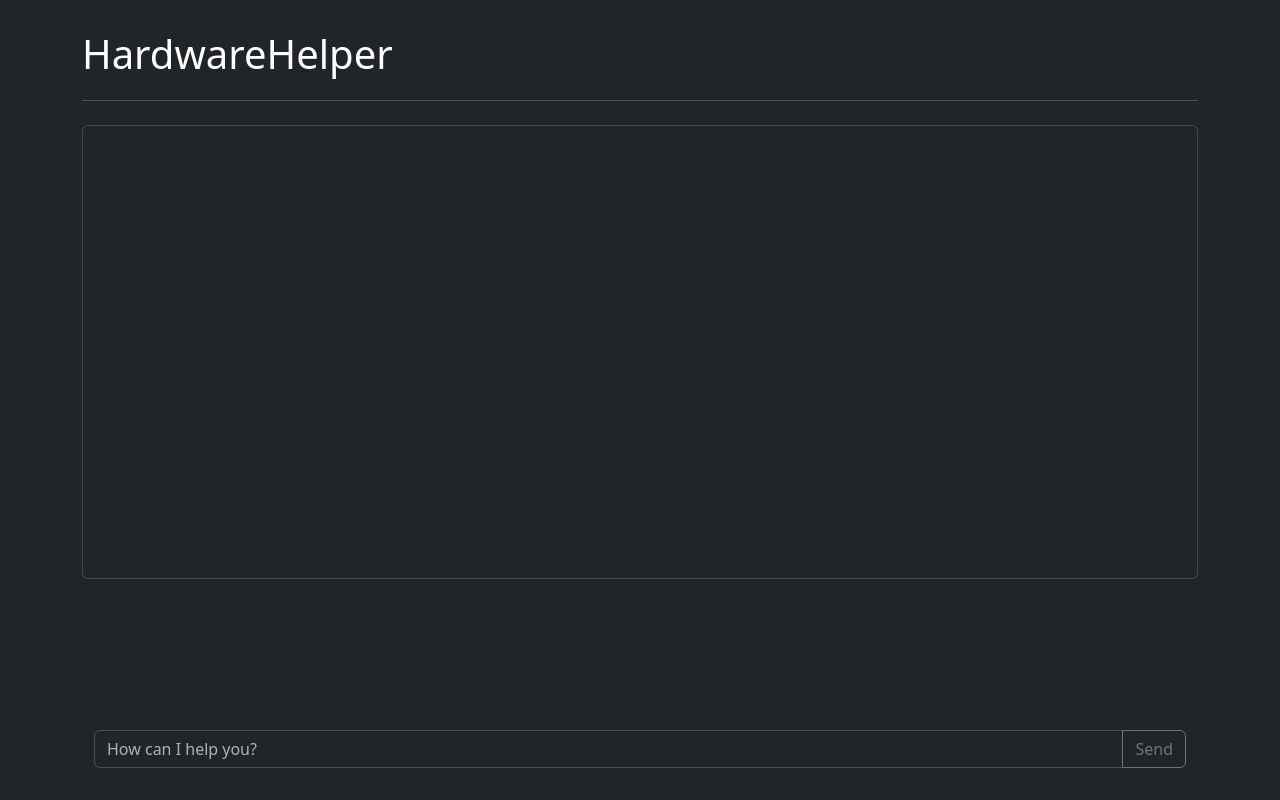
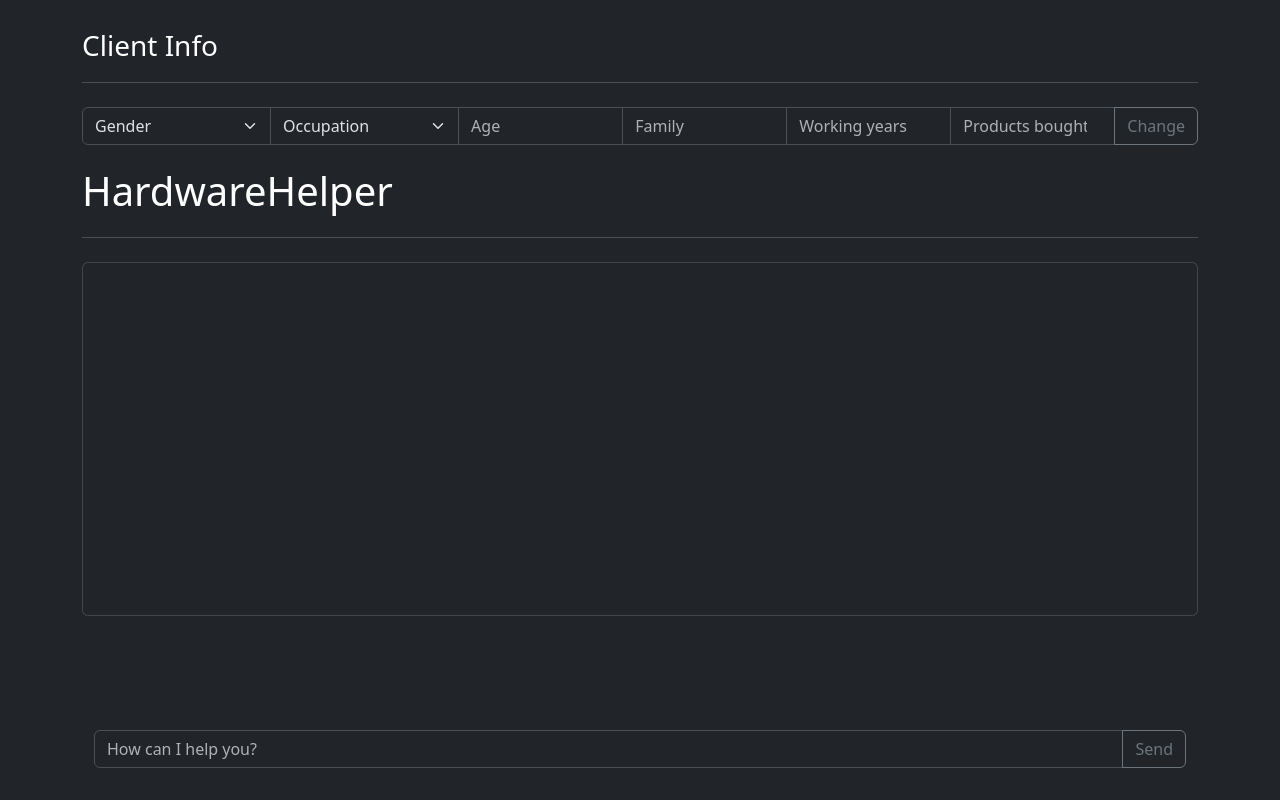
Before and after one commit to norm4nn/Snus-Solutions, a Flask app: page / in a window 1280 px wide. Run offline with Flask 3, Linux system fonts and the light colour scheme.

Commit message:
dodany clinet info

```diff
--- a/templates/index.html
+++ b/templates/index.html
@@ -33,7 +33,7 @@
       }
 
       .chat-window {
-        height: 420px;
+        height: 320px;
         overflow-y: auto;
       }
     </style>
@@ -41,6 +41,41 @@
   <body>
     <main>
       <div class="container py-4">
+        <header class="pb-3 mb-4 border-bottom">
+          <a href="/" class="d-flex align-items-center text-body-emphasis text-decoration-none">
+            <span class="fs-3">Client Info</span>
+          </a>
+        </header>
+        <form method="POST" action="/">
+          <div class="input-group">
+            <select class="form-select" name="gender" id="inputGroupSelect04" aria-label="Example select with button addon">
+              <option selected>Gender</option>
+              <option value="Male">Male</option>
+              <option value="Female">Female</option>
+            </select>
+            <select class="form-select" name="occupation" id="inputGroupSelect05" aria-label="Example select with button addon">
+              <option selected>Occupation</option>
+              <option value="Healthcare">Healthcare</option>
+              <option value="Engineer">Engineer</option>
+              <option value="Lawyer">Lawyer</option>
+              <option value="Entertainment">Entertainment</option>
+              <option value="Artist">Artist</option>
+              <option value="Executive">Executive</option>
+              <option value="Doctor">Doctor</option>
+              <option value="Homemaker">Homemaker</option>
+              <option value="Marketing">Marketing</option>
+            </select>
+
+            <input type="number" class="form-control" placeholder="Age" aria-label="Age" name="age">
+            <input type="number" class="form-control" placeholder="Family" aria-label="Family" name="family">
+            <input type="number" class="form-control" placeholder="Working years" aria-label="Working years" name="working_years">
+            <input type="number" class="form-control" placeholder="Products bought" aria-label="Products" name="products_bought">
+
+            <button class="btn btn-outline-secondary" type="submit">Change</button>
+          </div>
+        </form>
+
+        <p></p>
         <header class="pb-3 mb-4 border-bottom">
           <a href="/" class="d-flex align-items-center text-body-emphasis text-decoration-none">
             <span class="fs-1">HardwareHelper</span>
--- a/wsgi.py
+++ b/wsgi.py
@@ -16,17 +16,37 @@ def index():
     global is_waiting_for_response
 
     if request.method == "POST":
-        if not is_waiting_for_response:
-            message = request.form.get("message")
-            sender = "<b>User</b>"
-            chat_messages.append({"sender": sender, "message": message})
-            is_waiting_for_response = True  # Set the flag to True
+        if "message" in request.form:
+            # Handle user message
+            if not is_waiting_for_response:
+                message = request.form.get("message")
+                sender = "<b>User</b>"
+                chat_messages.append({"sender": sender, "message": message})
+                is_waiting_for_response = True  # Set the flag to True
 
-            # Replace this with your code to generate a response
-            response = generate_response(message)
+                response = generate_response(message)
 
-            chat_messages.append({"sender": "<b style='color:DarkGreen;'>Helper</b>", "message": response})
-            is_waiting_for_response = False  # Reset the flag to False
+                chat_messages.append({"sender": "<b style='color:DarkGreen;'>Helper</b>", "message": response})
+                is_waiting_for_response = False  # Reset the flag to False
+
+        else:
+            # Handle form submission
+            gender = request.form.get("gender")
+            occupation = request.form.get("occupation")
+            age = request.form.get("age")
+            family = request.form.get("family")
+            working_years = request.form.get("working_years")
+            products_bought = request.form.get("products_bought")
+
+            # Process the form data as needed
+            print(f'Gender: {gender}')
+            print(f'Occupation: {occupation}')
+            print(f'Age: {age}')
+            print(f'Family: {family}')
+            print(f'Working Years: {working_years}')
+            print(f'Products Bought: {products_bought}')
+
+            # You can add your logic here to handle the form data
 
     return render_template("index.html", chat_messages=chat_messages, is_waiting_for_response=is_waiting_for_response)
 
```
